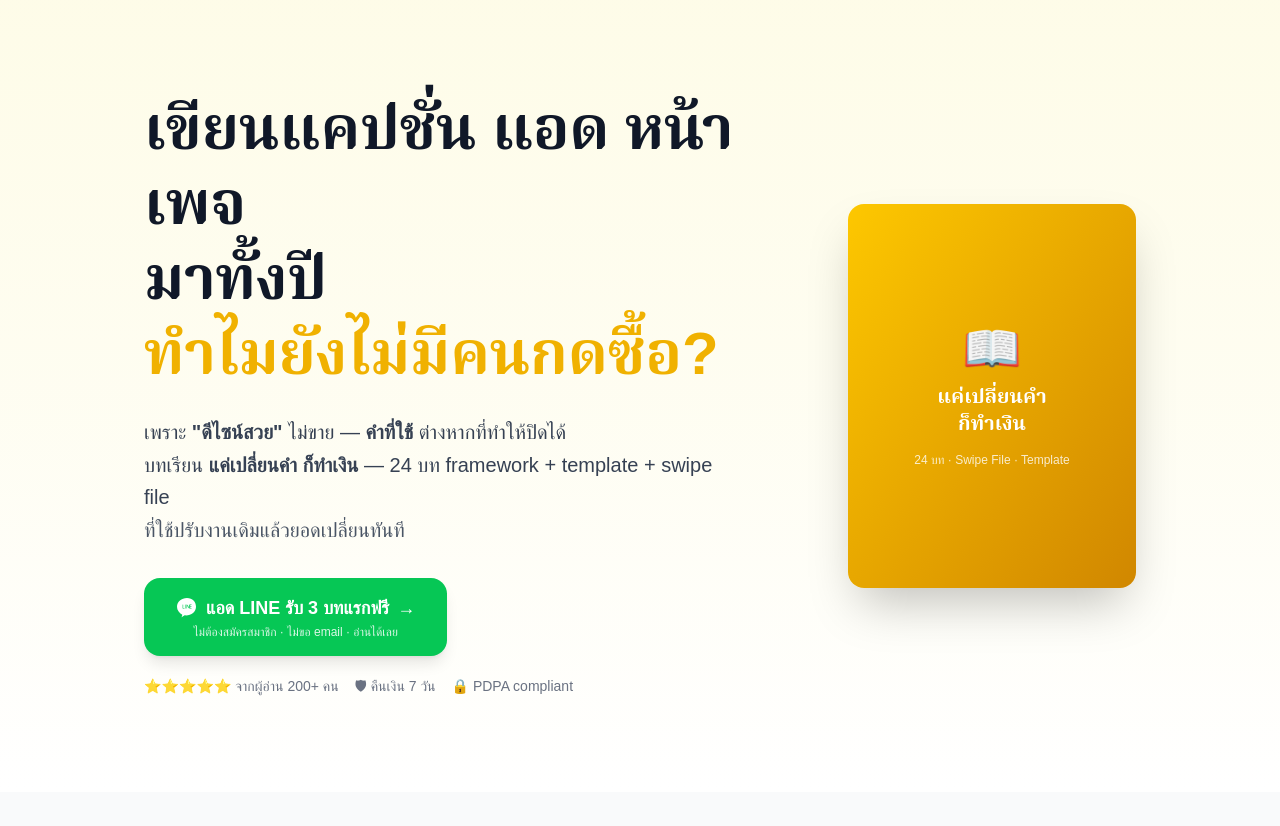
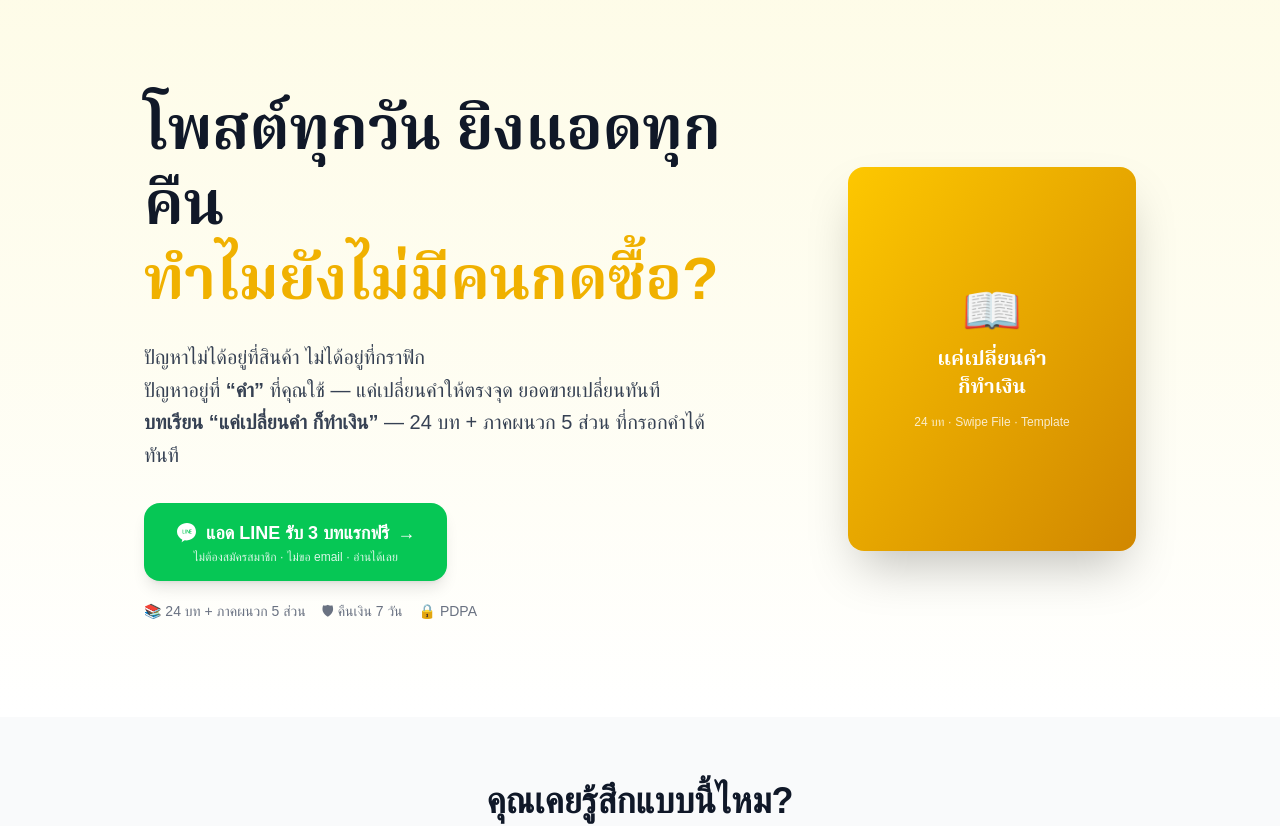
Before and after one commit to kittichon-git/phachara-landing, a Next.js app: page / in a window 1280 px wide. Shown: the top 826 px of the page. Built offline with nearby package versions, Linux system fonts and the light colour scheme; no server answers.

Commit message:
feat(B19): S1 Hero — new pain headline "โพสต์ทุกวัน ยิงแอดทุกคืน"

```diff
--- a/components/Hero.tsx
+++ b/components/Hero.tsx
@@ -10,21 +10,18 @@ export default function Hero() {
           <div className="flex-1 text-center md:text-left anim-fade-up">
             {/* H1 — Noto Serif Thai */}
             <h1 className="font-[family-name:var(--font-serif)] text-4xl sm:text-5xl lg:text-6xl font-black text-gray-900 leading-[1.25] mb-5">
-              เขียนแคปชั่น แอด หน้าเพจ
-              <br />
-              มาทั้งปี
+              โพสต์ทุกวัน ยิงแอดทุกคืน
               <br />
               <span className="text-yellow-500">ทำไมยังไม่มีคนกดซื้อ?</span>
             </h1>
 
             {/* Sub */}
             <p className="text-lg sm:text-xl text-gray-700 leading-relaxed mb-8 max-w-xl mx-auto md:mx-0">
-              เพราะ <strong>"ดีไซน์สวย"</strong> ไม่ขาย —{' '}
-              <strong>คำที่ใช้</strong> ต่างหากที่ทำให้ปิดได้
+              ปัญหาไม่ได้อยู่ที่สินค้า ไม่ได้อยู่ที่กราฟิก
               <br />
-              บทเรียน <strong>แค่เปลี่ยนคำ ก็ทำเงิน</strong> — 24 บท framework + template + swipe file
+              ปัญหาอยู่ที่ <strong>&ldquo;คำ&rdquo;</strong> ที่คุณใช้ — แค่เปลี่ยนคำให้ตรงจุด ยอดขายเปลี่ยนทันที
               <br />
-              <span className="text-gray-600">ที่ใช้ปรับงานเดิมแล้วยอดเปลี่ยนทันที</span>
+              <strong>บทเรียน &ldquo;แค่เปลี่ยนคำ ก็ทำเงิน&rdquo;</strong> — 24 บท + ภาคผนวก 5 ส่วน ที่กรอกคำได้ทันที
             </p>
 
             {/* Primary CTA */}
@@ -37,9 +34,9 @@ export default function Hero() {
 
             {/* Trust strip */}
             <p className="mt-5 text-sm text-gray-500 flex flex-wrap justify-center md:justify-start gap-x-4 gap-y-1">
-              <span>⭐⭐⭐⭐⭐ จากผู้อ่าน 200+ คน</span>
+              <span>📚 24 บท + ภาคผนวก 5 ส่วน</span>
               <span>🛡 คืนเงิน 7 วัน</span>
-              <span>🔒 PDPA compliant</span>
+              <span>🔒 PDPA</span>
             </p>
           </div>
 
```
